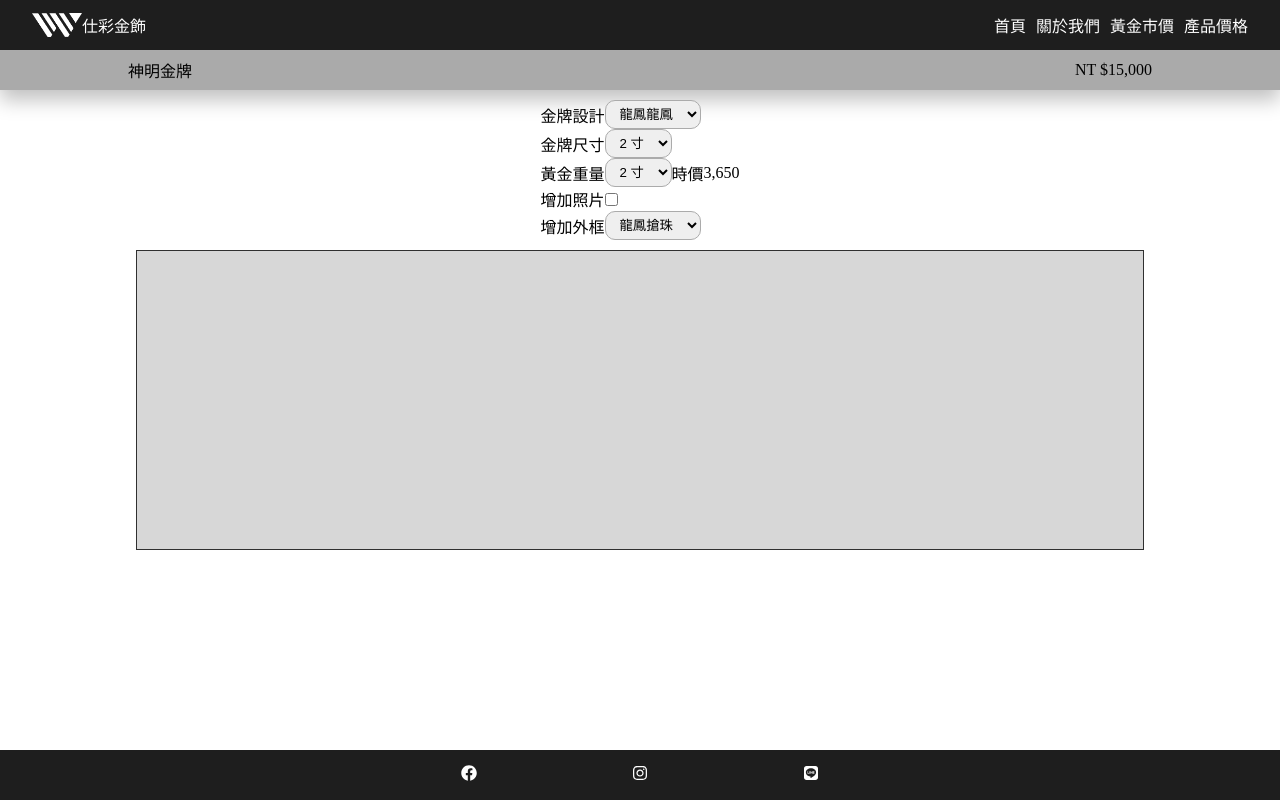
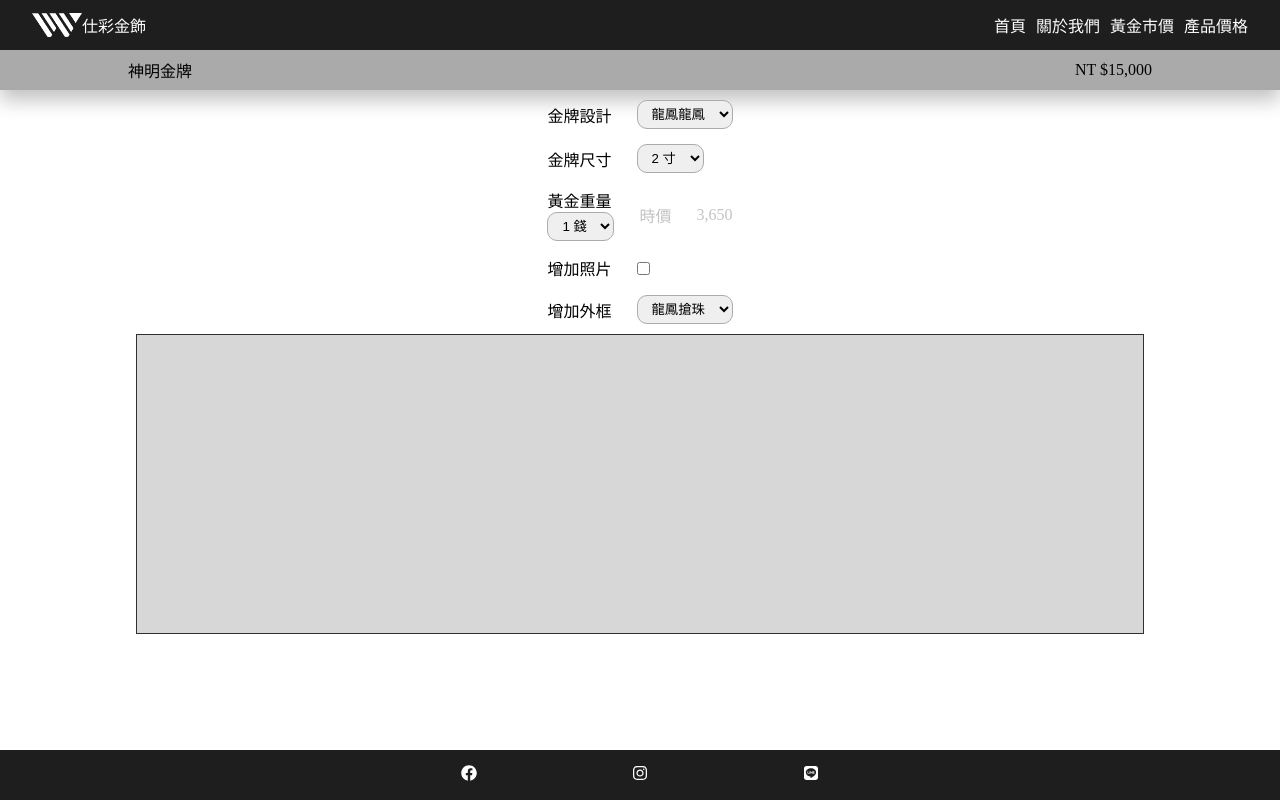
Before and after one commit to kkuanhui/w9999gold, a React (Create React App) app: page /product/plate-deities in a window 1280 px wide. Built offline with nearby package versions, Linux system fonts and the light colour scheme.

Commit message:
change product selection function

```diff
--- a/src/PlateDeities.js
+++ b/src/PlateDeities.js
@@ -12,34 +12,42 @@ const PlateDeities = () => {
 const PlateOptions = () => {
   return (
     <div id="product-options">
-      <div className="flex-start">
+      <div className="product-attr-choice">
         <div>金牌設計</div>
         <select>
           <option value="E3456">龍鳳龍鳳</option>
           <option value="E3456">雙龍搶珠</option>
         </select>
       </div>
-      <div className="flex-start">
+
+      <div className="product-attr-choice">
         <div>金牌尺寸</div>
         <select>
           <option value="E3456">2 寸</option>
           <option value="E3456">2 寸</option>
         </select>
       </div>
-      <div className="flex-start">
+
+      <div className="product-attr-choice">
+        <div>
           <div>黃金重量</div>
           <select>
-          <option value="E3456">2 寸</option>
-          <option value="E3456">2 寸</option>
+            <option value="E3456">1 錢</option>
+            <option value="E3456">2 錢</option>
           </select>
+        </div>
+        <div className="extend-text">
           <div>時價</div>
           <div>3,650</div>
         </div>
-      <div className="flex-start">
+      </div>
+
+      <div className="product-attr-choice">
         <div>增加照片</div>
         <input type="checkbox"></input>
       </div>
-      <div className="flex-start">
+
+      <div className="product-attr-choice">
         <div>增加外框</div>
         <select>
           <option value="E3456">龍鳳搶珠</option>
@@ -47,58 +55,54 @@ const PlateOptions = () => {
         </select>
       </div>
     </div>
-  )
-}
+  );
+};
 
 // We are using useRef to manipulate <canvas> in React.js.
 // 我只要先宣告一個空的 useRef()，然後當成 dom 上 ref attribute 的值，這時候再元件任何地方印出 canvasRef.current 就會是這個 DOM
 const PlateCanvas = () => {
-
-  const canvasRef = useRef()
-  const [windowWidth, setWindowWidth] = useState(window.innerWidth)
+  const canvasRef = useRef();
+  const [windowWidth, setWindowWidth] = useState(window.innerWidth);
   useEffect(() => {
-    const canvas = canvasRef.current
+    const canvas = canvasRef.current;
     const ctx = canvas.getContext("2d");
-    const rect = canvas.getBoundingClientRect()
-    let isPainting = false
+    const rect = canvas.getBoundingClientRect();
+    let isPainting = false;
     const positionStart = (e) => {
-      isPainting = true
-      draw(e)
-    }
+      isPainting = true;
+      draw(e);
+    };
     const positionFinish = () => {
-      isPainting = false
-      ctx.beginPath()
-    }
+      isPainting = false;
+      ctx.beginPath();
+    };
     const draw = (e) => {
-      if(!isPainting) return;
-      ctx.lineWidth = 1
-      ctx.lineCap = 'round'
+      if (!isPainting) return;
+      ctx.lineWidth = 1;
+      ctx.lineCap = "round";
 
       ctx.lineTo(
-        (e.clientX - rect.left)/(rect.right - rect.left)* canvas.width,
-        (e.clientY - rect.top)/(rect.bottom - rect.top)* canvas.height
-      )
-      ctx.stroke()
-      ctx.beginPath()
+        ((e.clientX - rect.left) / (rect.right - rect.left)) * canvas.width,
+        ((e.clientY - rect.top) / (rect.bottom - rect.top)) * canvas.height
+      );
+      ctx.stroke();
+      ctx.beginPath();
       ctx.moveTo(
-        (e.clientX - rect.left)/(rect.right - rect.left)* canvas.width,
-        (e.clientY - rect.top)/(rect.bottom - rect.top)* canvas.height
-      )
-    }
-    canvas.addEventListener('mousedown', positionStart)
-    canvas.addEventListener('mouseup', positionFinish)
-    canvas.addEventListener('mousemove', draw)
-    window.addEventListener('resize', setWindowWidth)
-  })
+        ((e.clientX - rect.left) / (rect.right - rect.left)) * canvas.width,
+        ((e.clientY - rect.top) / (rect.bottom - rect.top)) * canvas.height
+      );
+    };
+    canvas.addEventListener("mousedown", positionStart);
+    canvas.addEventListener("mouseup", positionFinish);
+    canvas.addEventListener("mousemove", draw);
+    window.addEventListener("resize", setWindowWidth);
+  });
 
   return (
     <div id="product-canvas">
-      <canvas
-        id="myCanvas"
-        ref={canvasRef}
-      ></canvas>
+      <canvas id="myCanvas" ref={canvasRef}></canvas>
     </div>
   );
 };
 
-export default PlateDeities
+export default PlateDeities;
--- a/src/static/css/class.css
+++ b/src/static/css/class.css
@@ -159,6 +159,24 @@
   width: 70%;
 }
 
+.product-attr-choice{
+  display: flex;
+  flex-direction: row;
+  align-items: center;
+  padding: 0px;
+  gap: 25px;
+}
+
+.product-attr-choice .extend-text{
+  display: flex;
+  flex-direction: row;
+  justify-content: center;
+  align-items: center;
+  padding: 0px;
+  gap: 25px;
+  color: #9E9E9E9E;
+}
+
 @media all and (max-width: 30em) {
    .price-table-switch-button {
     display: block;
--- a/src/static/css/id.css
+++ b/src/static/css/id.css
@@ -212,7 +212,11 @@
   margin: 10px auto;
 }
 
-canvas{
-  width: 100%;
-  height: 100%;
+#product-options{
+  display: flex;
+  flex-direction: column;
+  justify-content: center;
+  align-items: flex-start;
+  padding: 0px;
+  gap: 15px;
 }
--- a/src/static/css/tag.css
+++ b/src/static/css/tag.css
@@ -43,3 +43,8 @@ select {
   padding: 5px 10px;
   border-radius: 10px;
 }
+
+canvas{
+  width: 100%;
+  height: 100%;
+}
```
Lines whose indentation alone changed are shown as unchanged.
